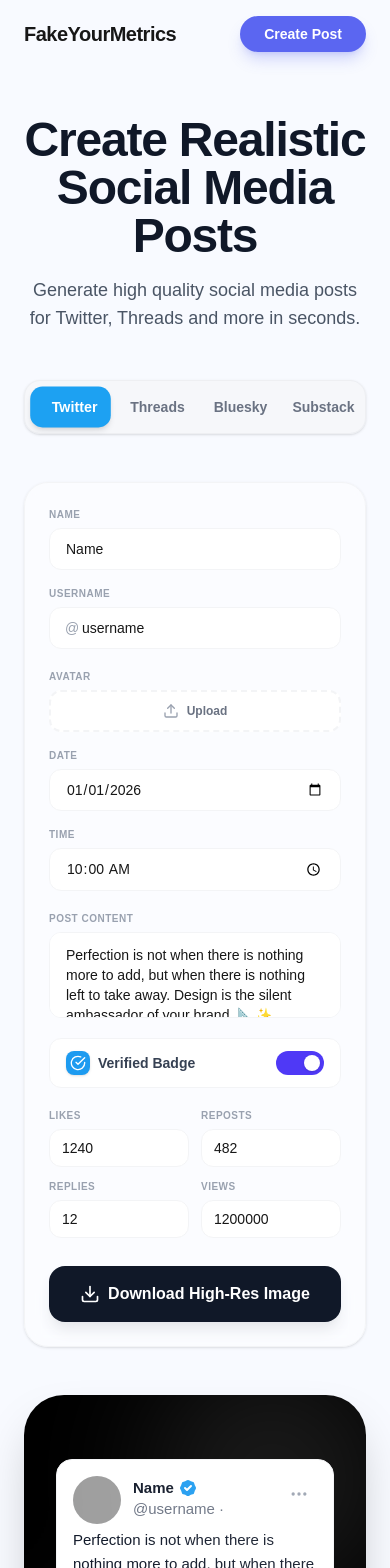
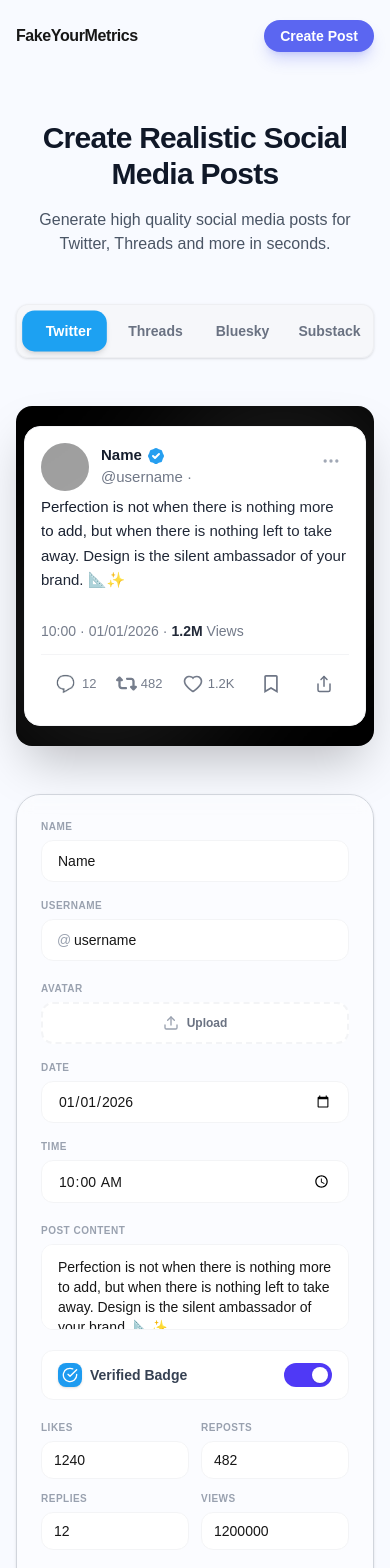
Before and after one commit to samuel-samson06/fake_your_metrics, a Next.js app: page / in a window 390 px wide. Shown: the top 1568 px of the page. Built offline with nearby package versions, Linux system fonts and the light colour scheme; grey boxes are pictures that could not be loaded.

Commit message:
fix: had issues with the preview css structure; edited the mobile version abit;

```diff
--- a/components/homepage/Form.tsx
+++ b/components/homepage/Form.tsx
@@ -95,7 +95,7 @@
   const normalBorder = 'border-gray-100'
 
   return (
-    <div className="w-full h-full bg-white/40 backdrop-blur-sm border border-gray-100 p-6 sm:p-8 rounded-3xl shadow-sm flex flex-col gap-5">
+    <div className="w-full h-full bg-white/40 backdrop-blur-sm border border-gray-300 p-6 sm:p-8 rounded-3xl shadow-sm flex flex-col gap-5">
 
       {/* Name & Username */}
       <div className="grid grid-cols-1 sm:grid-cols-2 gap-4">
--- a/components/homepage/Header.tsx
+++ b/components/homepage/Header.tsx
@@ -5,15 +5,15 @@
 
 function Header() {
   return (
-    <header className="flex items-center justify-between px-6 py-4 max-w-7xl mx-auto w-full">
+    <header className="flex items-center justify-between px-4 py-5 max-w-7xl mx-auto w-full">
       <div>
-        <Link href="/" className="text-xl font-bold tracking-tight text-foreground">
+        <Link href="/" className="text-base md:text-lg font-bold tracking-tight text-foreground">
           FakeYourMetrics
         </Link>
       </div>
 
       <nav className="hidden md:flex items-center gap-8">
-        <a href="/how_it_works" className="text-xs font-semibold text-accent transition-colors border-b-2 border-accent pb-0.5">
+        <a href="/how_it_works" className="text-sm font-semibold text-accent transition-colors border-b-2 border-accent pb-0.5">
           How it works
         </a>
       </nav>
@@ -22,7 +22,7 @@
         onClick={() => {
           document.getElementById('editor-section')?.scrollIntoView({ behavior: 'smooth' });
         }}
-        className="bg-accent hover:opacity-90 text-white px-6 py-2 rounded-full text-sm font-bold transition-all shadow-lg shadow-accent/25 cursor-pointer active:scale-95"
+        className="bg-accent hover:opacity-90 text-white px-4 md:px-6 py-1.5 md:py-2 rounded-full text-sm font-bold transition-all shadow-lg shadow-accent/25 cursor-pointer active:scale-95"
       >
         Create Post
       </button>
--- a/components/homepage/Main.tsx
+++ b/components/homepage/Main.tsx
@@ -86,18 +86,18 @@
   ]
 
   return (
-    <main className="max-w-7xl mx-auto px-6 py-12 w-full flex flex-col items-center">
+    <main className="max-w-7xl mx-auto px-4 md:px-6 py-12 w-full flex flex-col items-center">
       <div className="text-center max-w-2xl mb-12">
-        <h1 className="text-5xl font-extrabold tracking-tight text-gray-900 mb-4 sm:text-6xl">
+        <h1 className="text-3xl md:text-4xl lg:text-5xl font-extrabold tracking-tight text-gray-900 mb-4 sm:text-6xl">
           Create Realistic Social Media Posts
         </h1>
-        <p className="text-lg text-gray-600">
+        <p className="text-base md:text-lg text-gray-600">
           Generate high quality social media posts for Twitter, Threads and more in seconds.
         </p>
       </div>
 
       {/* Platform Selection Tabs */}
-      <div className="bg-gray-100/50 p-1.5 rounded-2xl grid grid-cols-4 gap-1 mb-12 shadow-sm border border-gray-200/50">
+      <div className="bg-gray-100/50 p-1.5 rounded-xl grid grid-cols-4 gap-1 mb-12 shadow-sm border border-gray-200/50">
         {platforms.map((p) => (
           <button
             key={p.id}
@@ -116,8 +116,8 @@
 
       {/* Editor Grid */}
       <div id="editor-section" className="grid grid-cols-1 lg:grid-cols-2 gap-12 w-full items-start scroll-mt-24">
+        <Preview state={state} />
         <Form state={state} updateState={updateState} />
-        <Preview state={state} />
       </div>
 
       {/* Bottom info section */}
--- a/components/homepage/Preview.tsx
+++ b/components/homepage/Preview.tsx
@@ -34,7 +34,7 @@
       <div
         ref={exportRef}
         id="preview-canvas"
-        className="w-full rounded-[40px] flex items-center justify-center px-8 py-16 transition-all duration-500 shadow-2xl relative overflow-hidden"
+        className="w-full rounded-2xl flex items-center justify-center px-2 md:px-4 py-5 md:py-8 transition-all duration-500 shadow-2xl relative overflow-hidden"
         style={{ backgroundColor: bgColor }}
       >
         {/* Subtle decorative elements */}
--- /dev/null
+++ b/components/layout/Navigation.tsx
@@ -0,0 +1,9 @@
+import React from 'react'
+
+function Navigation() {
+  return (
+    <div>Navigation</div>
+  )
+}
+
+export default Navigation
--- a/components/platforms/TwitterPost.tsx
+++ b/components/platforms/TwitterPost.tsx
@@ -58,7 +58,7 @@
       <div className="flex items-center justify-between text-gray-500 border-t border-gray-100 pt-1">
         <div className="flex items-center group cursor-pointer  p-2">
           <div className="p-1 rounded-full ">
-            <Image src={"/twitter_chat_bubble.png"} alt="Twitter chat bubble" width={25} height={25}/>
+            <Image src={"/twitter_chat_bubble.png"} alt="Twitter chat bubble" width={25} height={25} style={{ height: 'auto' }}/>
           </div>
           <span className="text-[13px]">{formatNumber(state.replies)}</span>
         </div>
--- a/package.json
+++ b/package.json
@@ -10,6 +10,7 @@
   },
   "dependencies": {
     "html-to-image": "^1.11.13",
+    "motion": "^12.38.0",
     "next": "16.2.2",
     "react": "19.2.4",
     "react-dom": "19.2.4",
```
Also changed, not shown: 1 other file (tests, documents, lock files or other folders).
